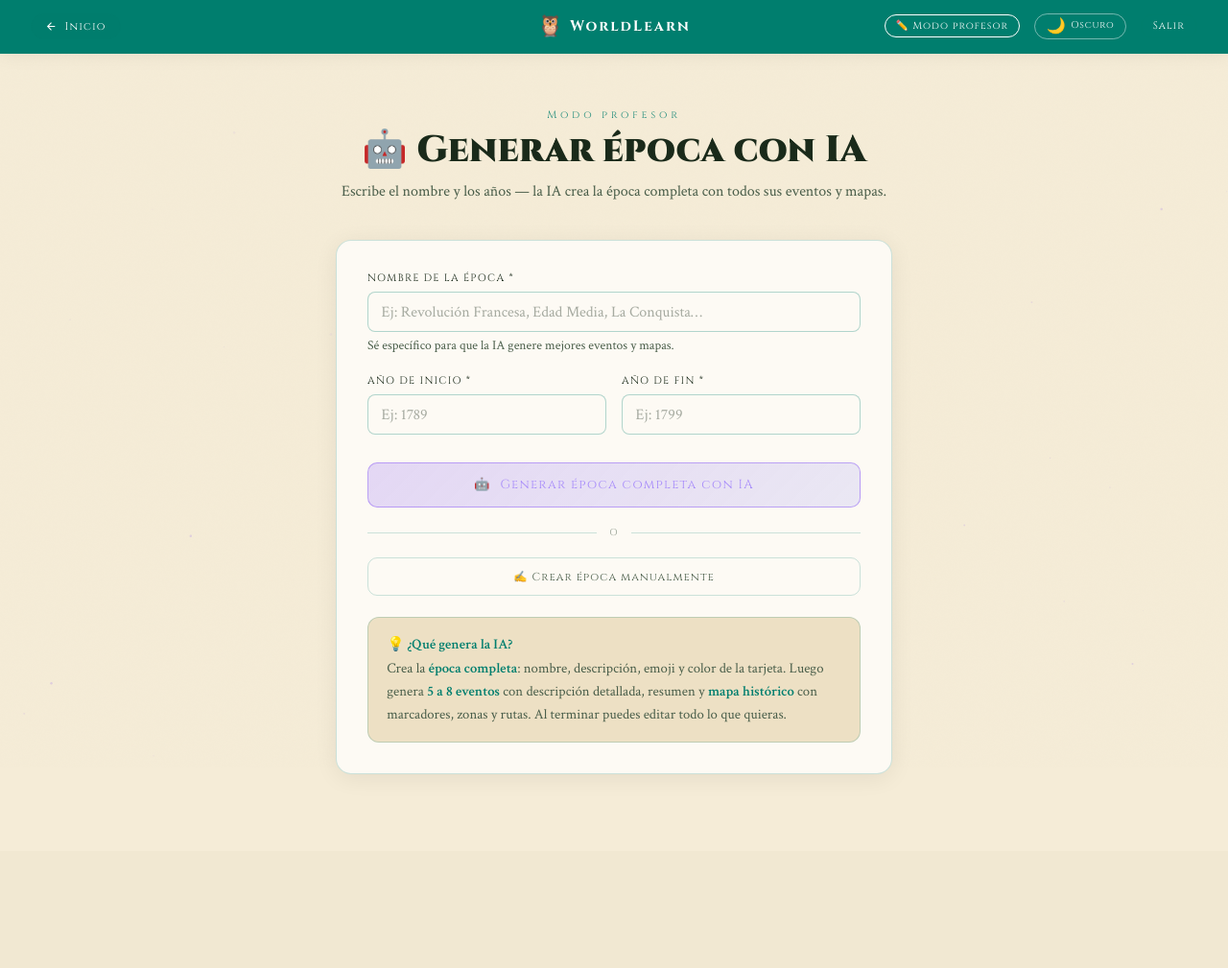
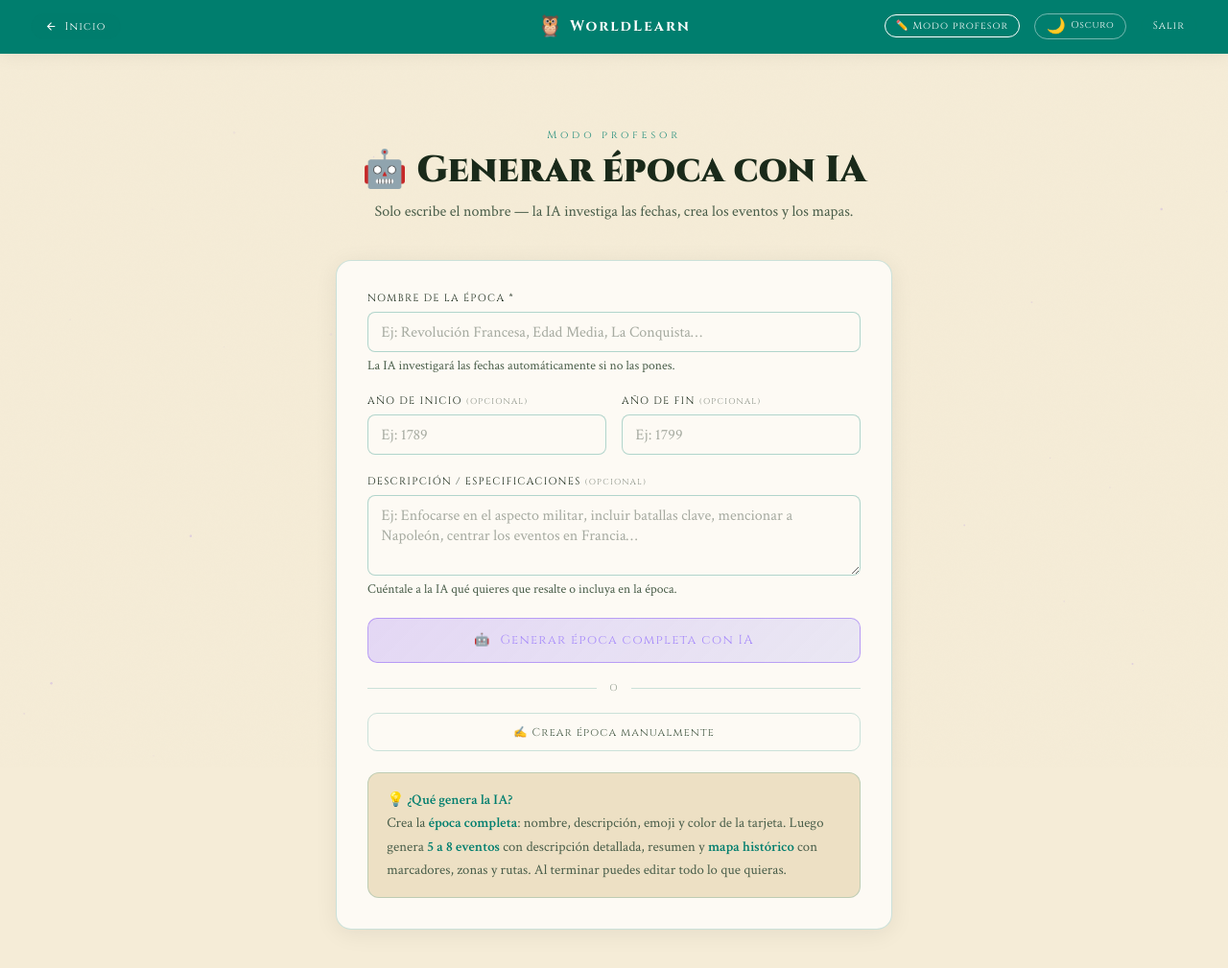
Before and after one commit to luissss-del/Proyecto11, a Django app: template login/templates/generar_epoca_ia.html in a window 1280 px wide. Shown: the top 1009 px of the page at 96% size. Before the commit the page ends 807 px from the top, so only its background shows below. Run offline with Django 5.2, Linux system fonts and the light colour scheme; the template is opened without the code that fills it, so the values that code supplies are empty.

Commit message:
optional years and extra description for AI epoch generation

```diff
--- a/login/templates/generar_epoca_ia.html
+++ b/login/templates/generar_epoca_ia.html
@@ -1,4 +1,4 @@
-{% load static %}
+{{% load static %}
 <!DOCTYPE html>
 <html lang="es">
 <head>
@@ -47,6 +47,16 @@
       background:rgba(255,255,255,.07); border-color:rgba(78,205,196,.28); color:#e8f0ee;
     }
     [data-theme="dark"] .edit-input::placeholder { color:rgba(232,240,238,.3); }
+    .edit-input[rows] {
+      background:#FDFAF4; border:1px solid rgba(0,126,110,.3);
+      border-radius:8px; padding:.6rem .85rem;
+      color:#1a2a1a; font-family:'Crimson Text',serif; font-size:1rem;
+      transition:border-color .2s; outline:none; width:100%; box-sizing:border-box;
+    }
+    [data-theme="dark"] .edit-input[rows] {
+      background:rgba(255,255,255,.07); border-color:rgba(78,205,196,.28); color:#e8f0ee;
+    }
+    [data-theme="dark"] .edit-input[rows]::placeholder { color:rgba(232,240,238,.3); }
 
     .form-row { display:grid; grid-template-columns:1fr 1fr; gap:1rem; }
 
@@ -124,7 +134,7 @@
   <div class="page-hero">
     <p class="page-hero__label">Modo profesor</p>
     <h1 class="page-hero__title">🤖 Generar época con IA</h1>
-    <p class="page-hero__sub">Escribe el nombre y los años — la IA crea la época completa con todos sus eventos y mapas.</p>
+    <p class="page-hero__sub">Solo escribe el nombre — la IA investiga las fechas, crea los eventos y los mapas.</p>
   </div>
 
   <div class="form-card">
@@ -144,18 +154,26 @@
           <input type="text" name="nombre" class="edit-input" required
             placeholder="Ej: Revolución Francesa, Edad Media, La Conquista…"
             autocomplete="off">
-          <p class="form-help">Sé específico para que la IA genere mejores eventos y mapas.</p>
+          <p class="form-help">La IA investigará las fechas automáticamente si no las pones.</p>
         </div>
 
         <div class="form-row">
           <div class="form-group">
-            <label class="form-label">Año de inicio *</label>
-            <input type="number" name="anio_inicio" class="edit-input" required placeholder="Ej: 1789">
+            <label class="form-label">Año de inicio <span style="opacity:.5;font-size:.8em">(opcional)</span></label>
+            <input type="number" name="anio_inicio" class="edit-input" placeholder="Ej: 1789">
           </div>
           <div class="form-group">
-            <label class="form-label">Año de fin *</label>
-            <input type="number" name="anio_fin" class="edit-input" required placeholder="Ej: 1799">
+            <label class="form-label">Año de fin <span style="opacity:.5;font-size:.8em">(opcional)</span></label>
+            <input type="number" name="anio_fin" class="edit-input" placeholder="Ej: 1799">
           </div>
+        </div>
+
+        <div class="form-group">
+          <label class="form-label">Descripción / Especificaciones <span style="opacity:.5;font-size:.8em">(opcional)</span></label>
+          <textarea name="descripcion_extra" class="edit-input" rows="3"
+            style="resize:vertical;min-height:80px;"
+            placeholder="Ej: Enfocarse en el aspecto militar, incluir batallas clave, mencionar a Napoleón, centrar los eventos en Francia…"></textarea>
+          <p class="form-help">Cuéntale a la IA qué quieres que resalte o incluya en la época.</p>
         </div>
 
         <button type="submit" class="btn-ia" id="btnGenerar">
```
Also changed, not shown: epocas/ia_service.py (+15 -7 lines), epocas/views.py (+7 -6 lines).
